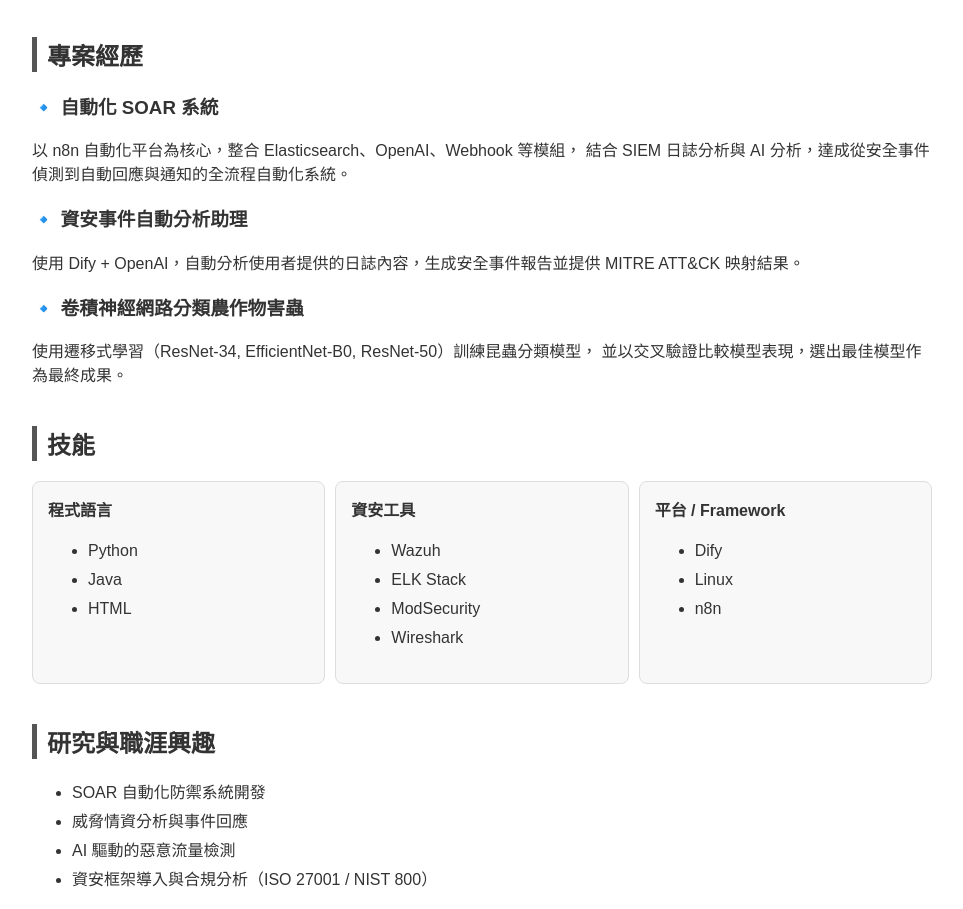
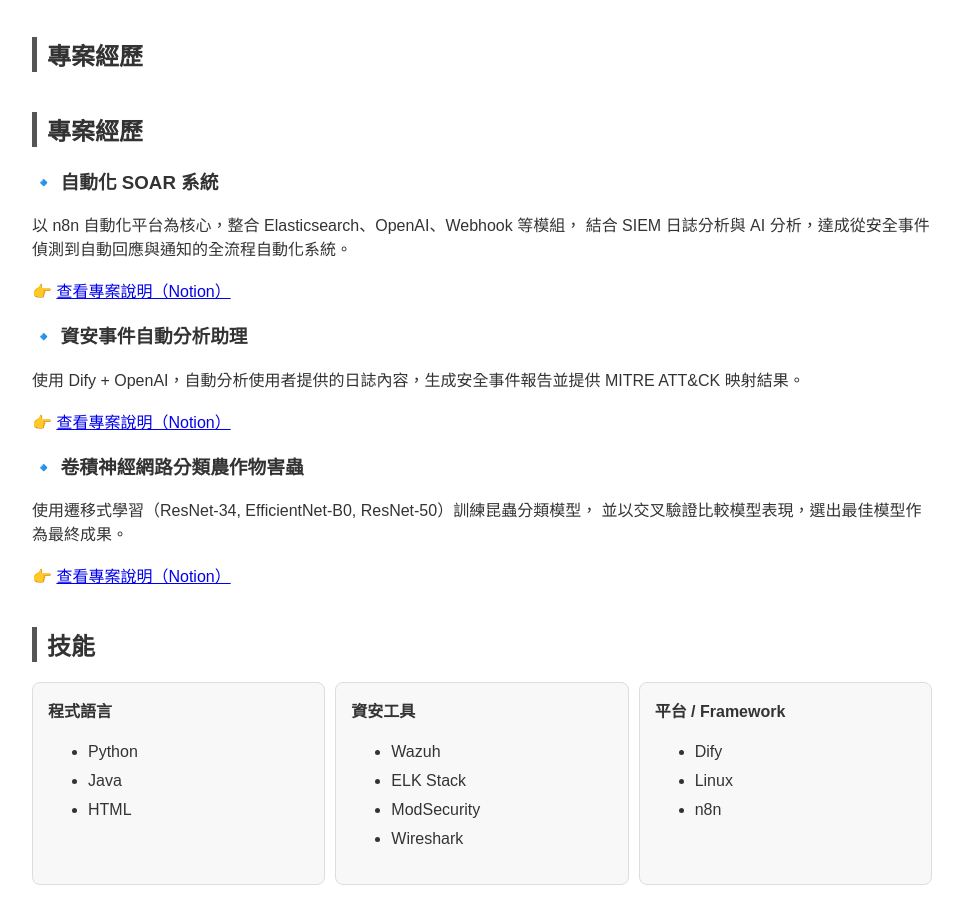
Before and after one commit to Iran9212/my-website_, a plain HTML site: page index.html in a window 1280 px wide. Shown: the part 960-1869 px from the top of the page, without its empty margins (158-1121 px from the left). Drawn offline with Linux system fonts and the light colour scheme.

Commit message:
Update index.html

```diff
--- a/index.html
+++ b/index.html
@@ -111,22 +111,31 @@
   <!-- 專案經歷 -->
   <h2>專案經歷</h2>
 
+  <h2>專案經歷</h2>
+
 <h3>🔹 自動化 SOAR 系統</h3>
 <p>
   以 n8n 自動化平台為核心，整合 Elasticsearch、OpenAI、Webhook 等模組，
   結合 SIEM 日誌分析與 AI 分析，達成從安全事件偵測到自動回應與通知的全流程自動化系統。
+  <br><br>
+  👉 <a href="https://imaginary-freeze-13d.notion.site/SOAR-2b500df2e3bf80bcb796e48675b7f917?source=copy_link" target="_blank">查看專案說明（Notion）</a>
 </p>
 
 <h3>🔹 資安事件自動分析助理</h3>
 <p>
   使用 Dify + OpenAI，自動分析使用者提供的日誌內容，生成安全事件報告並提供 MITRE ATT&CK 映射結果。
+  <br><br>
+  👉 <a href="https://imaginary-freeze-13d.notion.site/2b800df2e3bf80378738c4b14492ff58?pvs=143" target="_blank">查看專案說明（Notion）</a>
 </p>
 
 <h3>🔹 卷積神經網路分類農作物害蟲</h3>
 <p>
   使用遷移式學習（ResNet-34, EfficientNet-B0, ResNet-50）訓練昆蟲分類模型，
   並以交叉驗證比較模型表現，選出最佳模型作為最終成果。
+  <br><br>
+  👉 <a href="https://imaginary-freeze-13d.notion.site/CNN-2b700df2e3bf8014a6ced80b2185d551?source=copy_link" target="_blank">查看專案說明（Notion）</a>
 </p>
+
 
   <!-- 技能 -->
   <h2>技能</h2>
```
Lines whose indentation alone changed are shown as unchanged.
